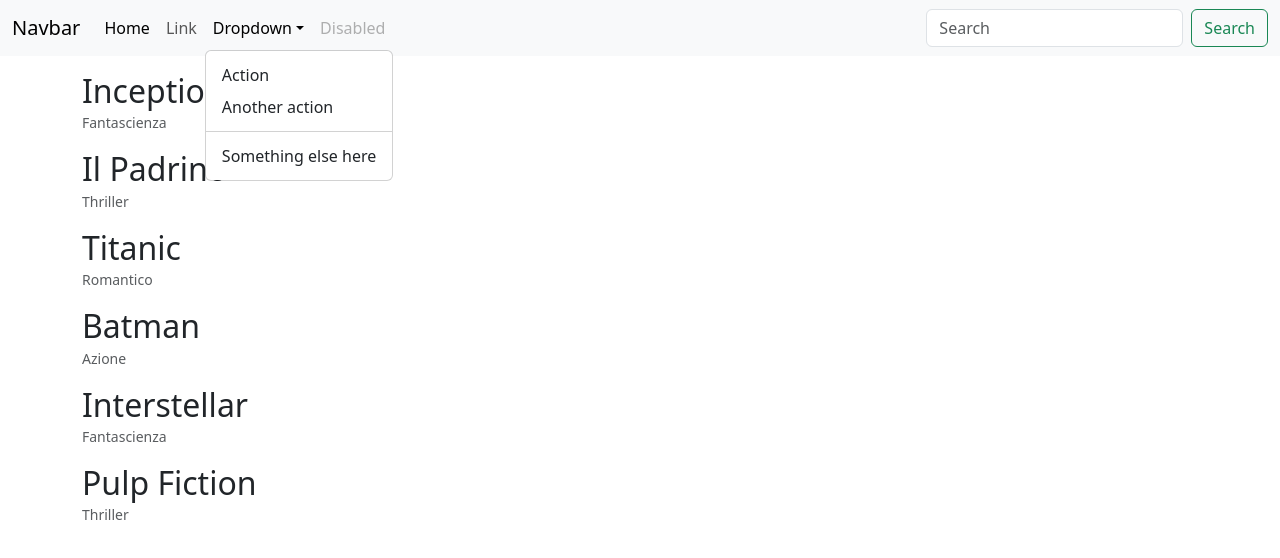
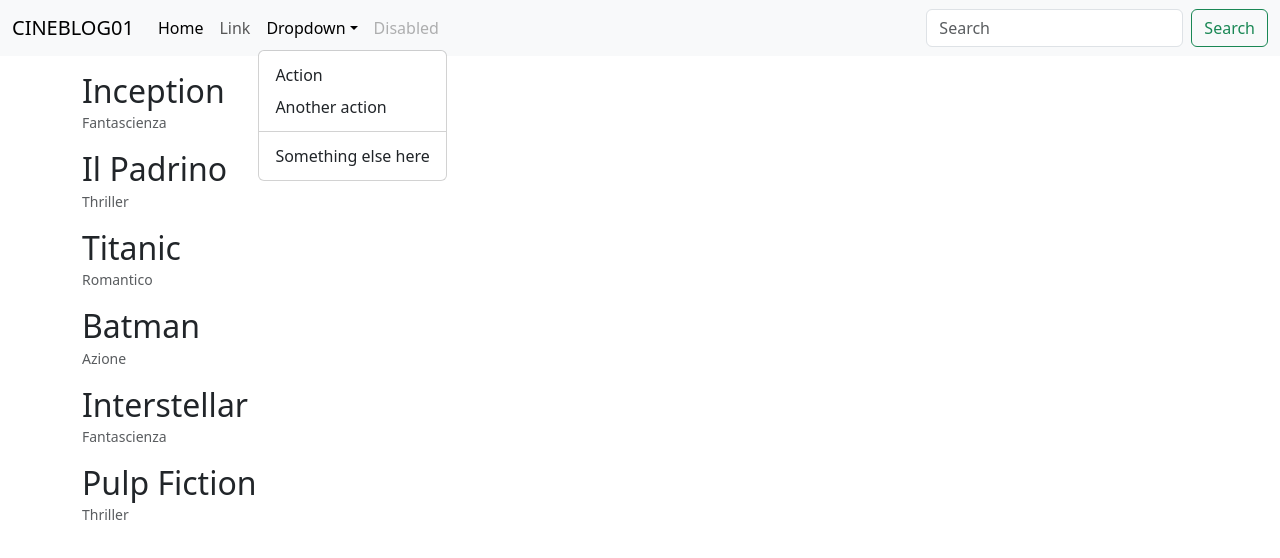
Before and after one commit to angeloren92/react-movie-filter, a React (Vite) app: page / in a window 1280 px wide. Both pictures are taken after a click on the button "Dropdown". Shown: the top 558 px of the page. Built offline with nearby package versions, Linux system fonts and the light colour scheme.

Commit message:
add components for header, navbar and serarch

```diff
--- a/src/components/AppHeader.jsx
+++ b/src/components/AppHeader.jsx
@@ -1,40 +1,21 @@
+import AppNavbarMenu from './AppNavbarMenu'
+import AppNavbarSearch from './AppNavbarSearch'
+
 export default function AppHeader() {
+
+
 
     return (
         <header>
             <nav className="navbar navbar-expand-lg bg-body-tertiary">
                 <div className="container-fluid">
-                    <a className="navbar-brand" href="#">Navbar</a>
+                    <a className="navbar-brand" href="#">CINEBLOG01</a>
                     <button className="navbar-toggler" type="button" data-bs-toggle="collapse" data-bs-target="#navbarSupportedContent" aria-controls="navbarSupportedContent" aria-expanded="false" aria-label="Toggle navigation">
                         <span className="navbar-toggler-icon"></span>
                     </button>
                     <div className="collapse navbar-collapse" id="navbarSupportedContent">
-                        <ul className="navbar-nav me-auto mb-2 mb-lg-0">
-                            <li className="nav-item">
-                                <a className="nav-link active" aria-current="page" href="#">Home</a>
-                            </li>
-                            <li className="nav-item">
-                                <a className="nav-link" href="#">Link</a>
-                            </li>
-                            <li className="nav-item dropdown">
-                                <a className="nav-link dropdown-toggle" href="#" role="button" data-bs-toggle="dropdown" aria-expanded="false">
-                                    Dropdown
-                                </a>
-                                <ul className="dropdown-menu">
-                                    <li><a className="dropdown-item" href="#">Action</a></li>
-                                    <li><a className="dropdown-item" href="#">Another action</a></li>
-                                    <li><hr className="dropdown-divider" /></li>
-                                    <li><a className="dropdown-item" href="#">Something else here</a></li>
-                                </ul>
-                            </li>
-                            <li className="nav-item">
-                                <a className="nav-link disabled" aria-disabled="true">Disabled</a>
-                            </li>
-                        </ul>
-                        <form className="d-flex" role="search">
-                            <input className="form-control me-2" type="search" placeholder="Search" aria-label="Search" />
-                            <button className="btn btn-outline-success" type="submit">Search</button>
-                        </form>
+                        <AppNavbarMenu />
+                        <AppNavbarSearch />
                     </div>
                 </div>
             </nav>
--- a/src/components/AppMain.jsx
+++ b/src/components/AppMain.jsx
@@ -1,3 +1,4 @@
+import { useEffect } from 'react'
 import AppMainTitleList from './AppMainTitleList'
 
 export default function AppMain({movies}) {
--- /dev/null
+++ b/src/components/AppNavbarMenu.jsx
@@ -0,0 +1,27 @@
+export default function AppNavbarMenu() {
+
+    return (
+        <ul className="navbar-nav me-auto mb-2 mb-lg-0">
+            <li className="nav-item">
+                <a className="nav-link active" aria-current="page" href="#">Home</a>
+            </li>
+            <li className="nav-item">
+                <a className="nav-link" href="#">Link</a>
+            </li>
+            <li className="nav-item dropdown">
+                <a className="nav-link dropdown-toggle" href="#" role="button" data-bs-toggle="dropdown" aria-expanded="false">
+                    Dropdown
+                </a>
+                <ul className="dropdown-menu">
+                    <li><a className="dropdown-item" href="#">Action</a></li>
+                    <li><a className="dropdown-item" href="#">Another action</a></li>
+                    <li><hr className="dropdown-divider" /></li>
+                    <li><a className="dropdown-item" href="#">Something else here</a></li>
+                </ul>
+            </li>
+            <li className="nav-item">
+                <a className="nav-link disabled" aria-disabled="true">Disabled</a>
+            </li>
+        </ul>
+    )
+}
--- /dev/null
+++ b/src/components/AppNavbarSearch.jsx
@@ -0,0 +1,9 @@
+export default function AppNavbarSearch() {
+
+    return (
+        <form className="d-flex" role="search">
+            <input className="form-control me-2" type="search" placeholder="Search" aria-label="Search" />
+            <button className="btn btn-outline-success" type="submit">Search</button>
+        </form>
+    )
+}
```
